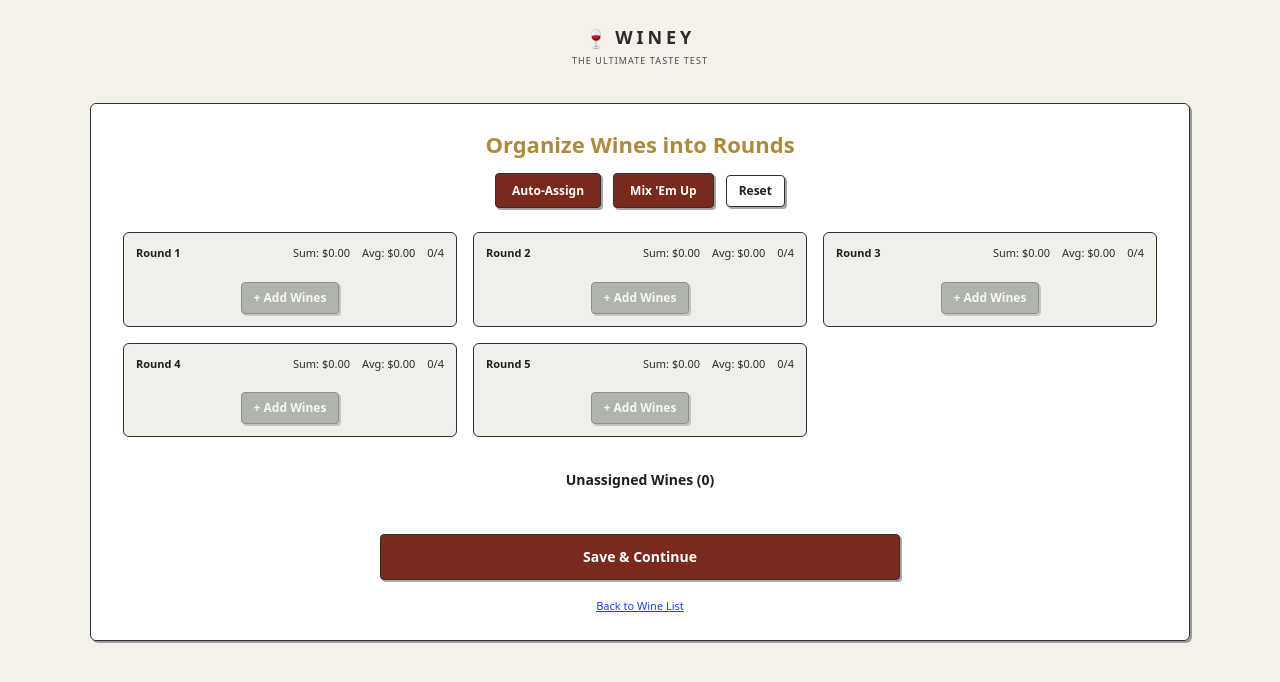
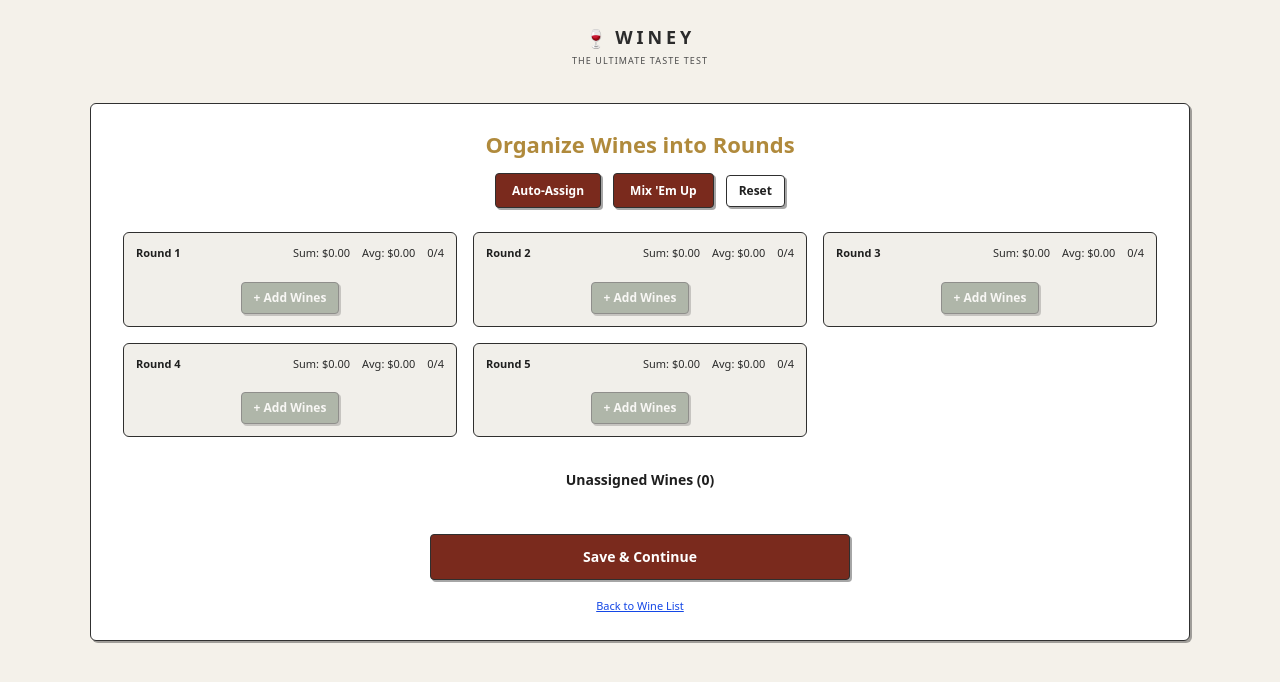
Before and after one commit to maximkali/Winey-Windsurf, a Next.js app: page /host/organize-rounds in a window 1280 px wide. Shown: the top 682 px of the page. Built offline with nearby package versions, Linux system fonts and the light colour scheme.

Commit message:
Tighten Save & Continue button width on desktop

```diff
--- a/src/app/host/organize-rounds/page.tsx
+++ b/src/app/host/organize-rounds/page.tsx
@@ -395,7 +395,7 @@ export default function OrganizeRoundsPage() {
           </div>
 
           <div className="mt-8 flex items-center justify-center">
-            <div className="w-full max-w-[520px]">
+            <div className="w-full max-w-[520px] md:max-w-[420px]">
               <Button className="w-full px-8 py-3" onClick={saveAndContinue} disabled={!completion.canContinue}>
                 Save &amp; Continue
               </Button>
```
